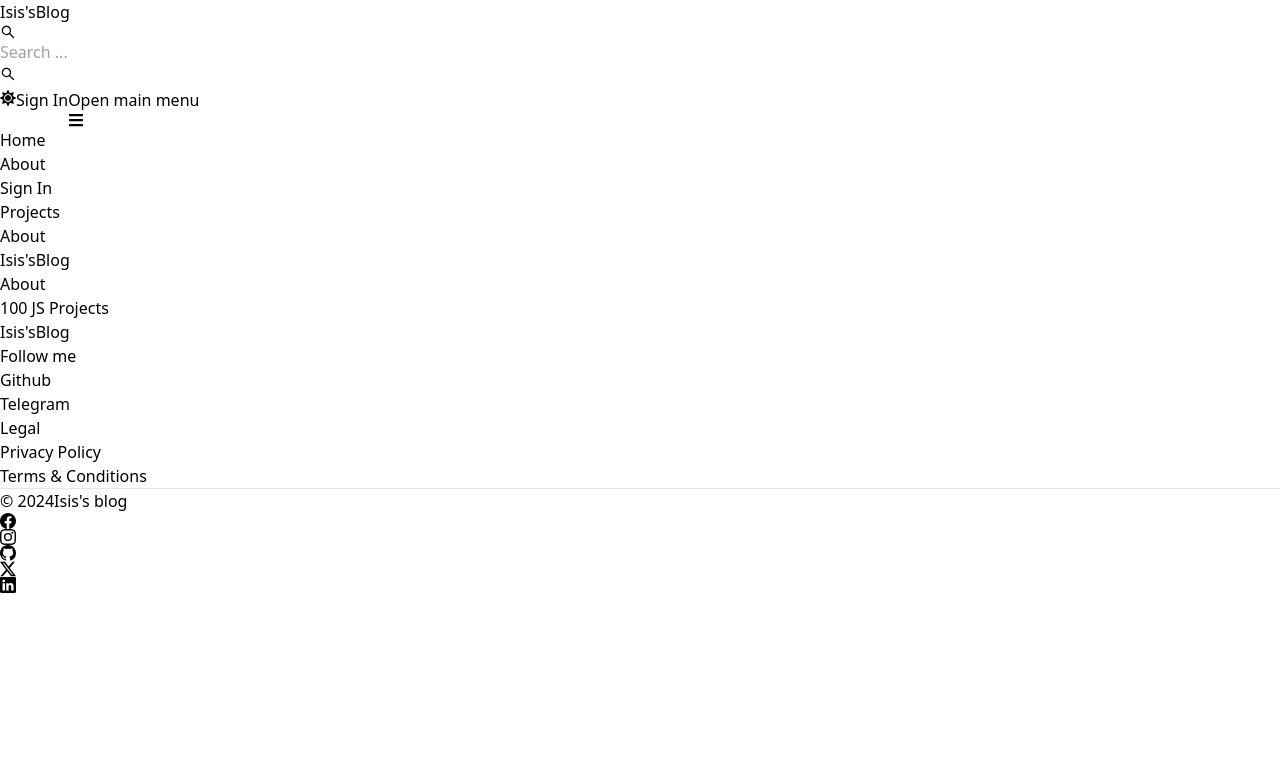
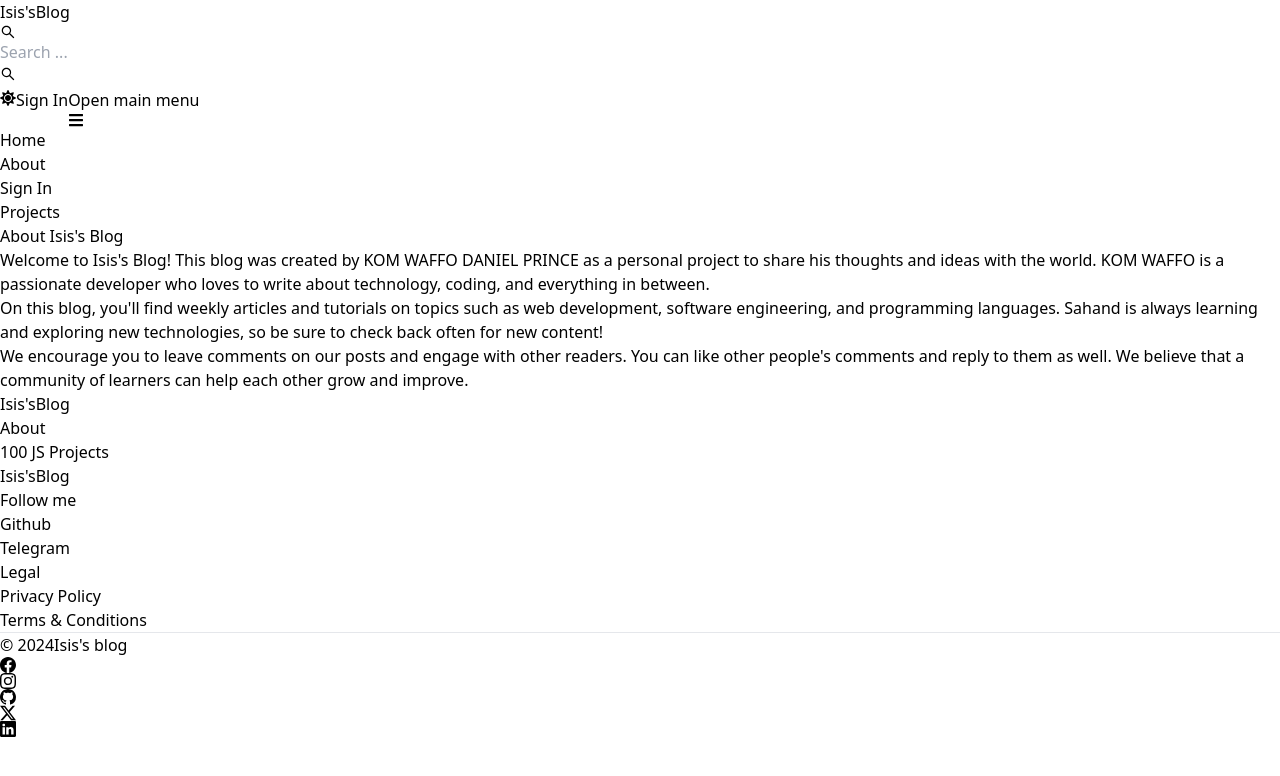
Before and after one commit to WaffoKom/mern-blog, a React (Vite) app in the folder client/: page /about in a window 1280 px wide. Shown: the top 776 px of the page. Built offline with nearby package versions, Linux system fonts and the light colour scheme; no server answers.

Commit message:
complete about and projects pages

```diff
--- a/client/src/Pages/About.jsx
+++ b/client/src/Pages/About.jsx
@@ -1,5 +1,35 @@
 import React from "react";
 
 export default function About() {
-  return <div>About</div>;
+  return (
+    <div className="min-h-screen flex items-center justify-center">
+      <div className="max-w-2xl mx-auto p-3 text-center">
+        <h1 className="text-3xl font font-semibold text-center my-7'">
+          About Isis's Blog
+        </h1>
+        <div className="text-md text-gray-500 flex flex-col gap-6'">
+          <p>
+            Welcome to Isis's Blog! This blog was created by KOM WAFFO DANIEL
+            PRINCE as a personal project to share his thoughts and ideas with
+            the world. KOM WAFFO is a passionate developer who loves to write
+            about technology, coding, and everything in between.
+          </p>
+
+          <p>
+            On this blog, you'll find weekly articles and tutorials on topics
+            such as web development, software engineering, and programming
+            languages. Sahand is always learning and exploring new technologies,
+            so be sure to check back often for new content!
+          </p>
+
+          <p>
+            We encourage you to leave comments on our posts and engage with
+            other readers. You can like other people's comments and reply to
+            them as well. We believe that a community of learners can help each
+            other grow and improve.
+          </p>
+        </div>
+      </div>
+    </div>
+  );
 }
--- a/client/src/Pages/Projects.jsx
+++ b/client/src/Pages/Projects.jsx
@@ -1,5 +1,14 @@
-import React from "react";
+import CallToAction from "../Components/CallToAction.jsx";
 
 export default function Projects() {
-  return <div>Projects</div>;
+  return (
+    <div className="min-h-screen max-w-2xl mx-auto flex justify-center items-center flex-col gap-6 p-3">
+      <h1 className="text-3xl font-semibold">Projects</h1>
+      <p className="text-md text-gray-500">
+        Build fun and engaging projects while learning HTML, CSS, and
+        JavaScript!
+      </p>
+      {/* <CallToAction /> */}
+    </div>
+  );
 }
```
